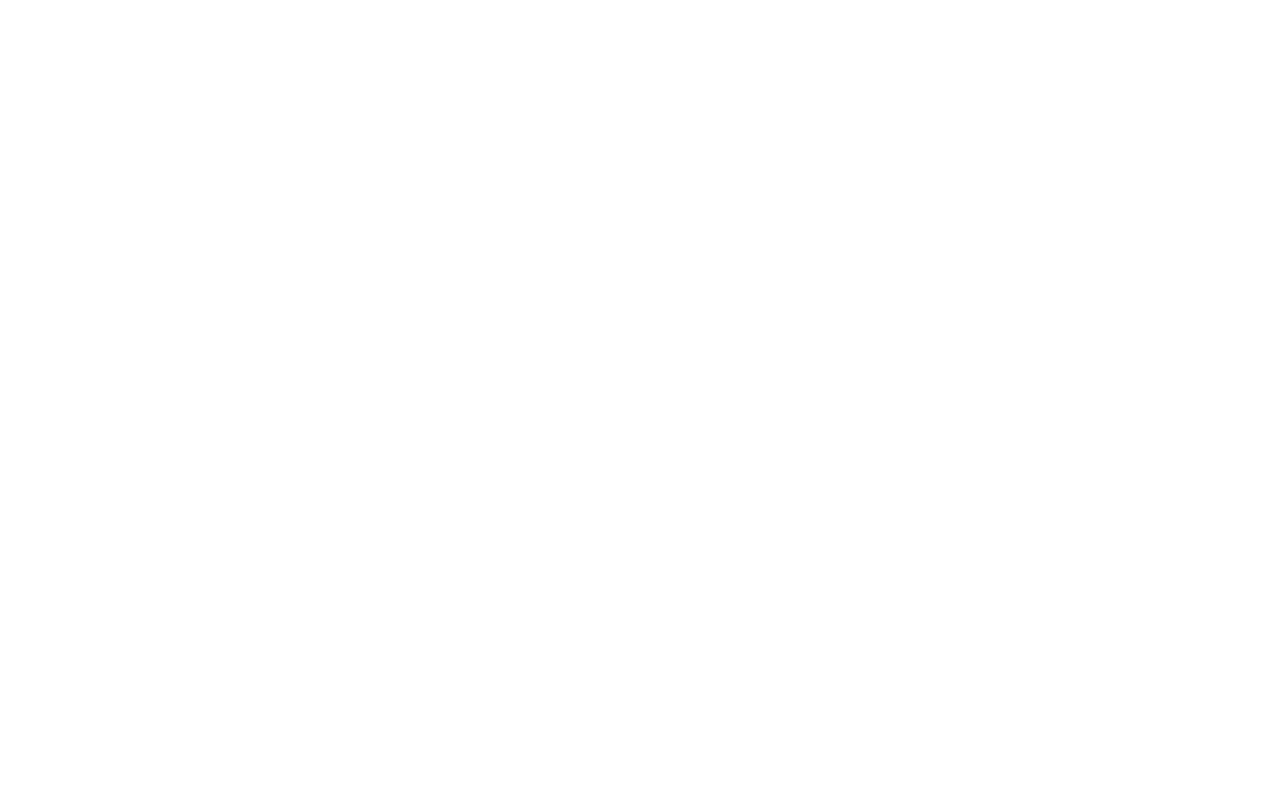
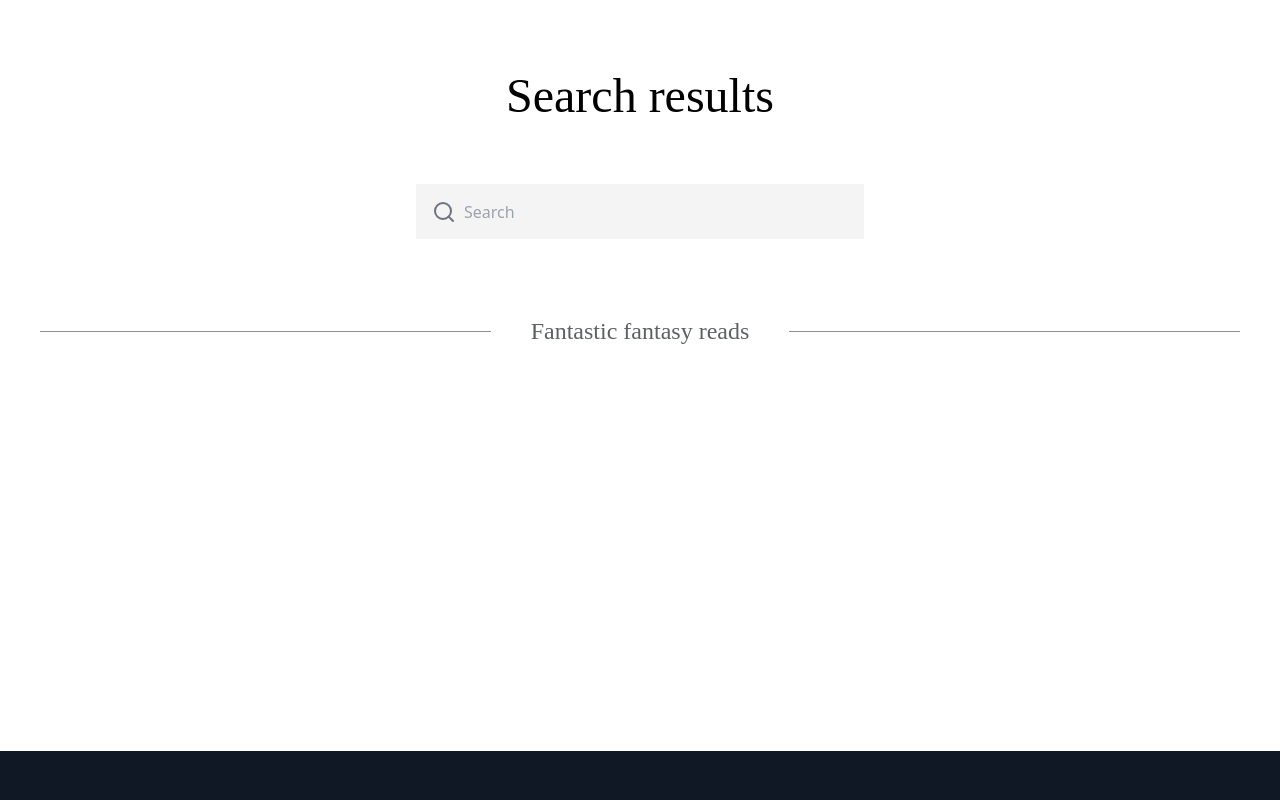
Before and after one commit to Hadees621/pegasus, a React (Create React App) app: page /search in a window 1280 px wide. Before the commit this address had no page. Shown: the top 800 px of the page. Built offline with nearby package versions, Linux system fonts and the light colour scheme.

Commit message:
search results page added

```diff
--- a/src/App.js
+++ b/src/App.js
@@ -2,6 +2,7 @@ import "./App.css";
 import React from "react";
 import Home from "./pages/homepage/Home";
 import { BrowserRouter as Router, Routes, Route } from "react-router-dom";
+import SearchResults from "./pages/search-results/SearchResults";
 
 function App() {
   return (
@@ -9,7 +10,7 @@ function App() {
       <Router>
         <Routes>
           <Route path="/" element={<Home />} />
-          {/* <Route path="/sign-in" element={<Login />} /> */}
+          <Route path="/search" element={<SearchResults />} />
           {/* <Route path="/sign-up" element={<Register />} /> */}
         </Routes>
       </Router>
--- a/src/components/Header.js
+++ b/src/components/Header.js
@@ -9,7 +9,6 @@ const Header = ({ setIsMegaMenuOpen, isMegaMenuOpen, setApplyBlur }) => {
     const [isMobileMenuOpen, setIsMobileMenuOpen] = useState(false);
     const [OpenMobileMenu, setOpenMobileMenu] = useState(false);
     const [isBookActive, setIsBookActive] = useState(false);
-
     const megaMenuRef = useRef(null);
 
     const handleCrossClick = () => {
--- a/src/components/comp/header-components/MobileMenu.js
+++ b/src/components/comp/header-components/MobileMenu.js
@@ -20,7 +20,7 @@ const MobileMenu = ({ links, isBookActive, handleBooksClick, isOpen, onClose, ha
             {(isMobileSearchMegaMenuOpen) ?
                 (
                     <>
-                        <div className="bg-[#F3F4F3] h-[50px] p-4 flex items-center 320:w-[90%] 768:w-[60%] border">
+                        <div className="bg-[#F3F4F3] h-[50px] p-4 flex items-center 320:w-[90%] 768:w-[60%]">
                             <svg
                                 xmlns="http://www.w3.org/2000/svg"
                                 fill="none"
@@ -66,7 +66,7 @@ const MobileMenu = ({ links, isBookActive, handleBooksClick, isOpen, onClose, ha
                         </div>
                         {activeTab === "books" && (
                             <>
-                                <div className="pt-4 pb-4 gap-4 border w-full">
+                                <div className="pt-4 pb-4 gap-4 w-full">
                                     <ul className="grid 375:mx-4">
                                         <li>
                                             <div className="hover:bg-[#EDEFF1] py-2 320:px-4 w-full">
--- /dev/null
+++ b/src/pages/search-results/SearchResults.js
@@ -0,0 +1,45 @@
+import React from "react";
+import Footer from "../../components/Footer";
+
+const SearchResultsMenu = () => {
+
+    return (
+        <>
+            <div className="mb-96">
+                <div className={`flex flex-col items-center py-8`}>
+                    <p className="text-5xl font-fairplay py-10 font-normal">Search results</p>
+                    <div className="bg-[#F3F4F3] h-[55px] p-4 flex items-center w-[35%] my-6">
+                        <svg
+                            xmlns="http://www.w3.org/2000/svg"
+                            fill="none"
+                            stroke="currentColor"
+                            strokeLinecap="round"
+                            strokeLinejoin="round"
+                            strokeWidth="2"
+                            viewBox="0 0 24 24"
+                            className="w-6 h-6 mr-2 text-gray-500"
+                        >
+                            <circle cx="11" cy="11" r="8" />
+                            <path d="M21 21l-4.35-4.35" />
+                        </svg>
+                        <input
+                            type="text"
+                            placeholder="Search"
+                            className="flex-1 bg-transparent focus:outline-none"
+                        />
+                    </div>
+                </div>
+                <div className="flex items-center  1024:px-10 320:p-5 1440:px-36 2560:px-96">
+                    <div className="flex-grow border-t border-[#8F9191]"></div>
+                    <div className="text-[#5D6162] 320:text-lg 1024:text-2xl font-fairplay px-10">
+                        Fantastic fantasy reads
+                    </div>
+                    <div className="flex-grow border-t border-[#8F9191]"></div>
+                </div>
+            </div >
+            <Footer />
+        </>
+    );
+};
+
+export default SearchResultsMenu;
```
